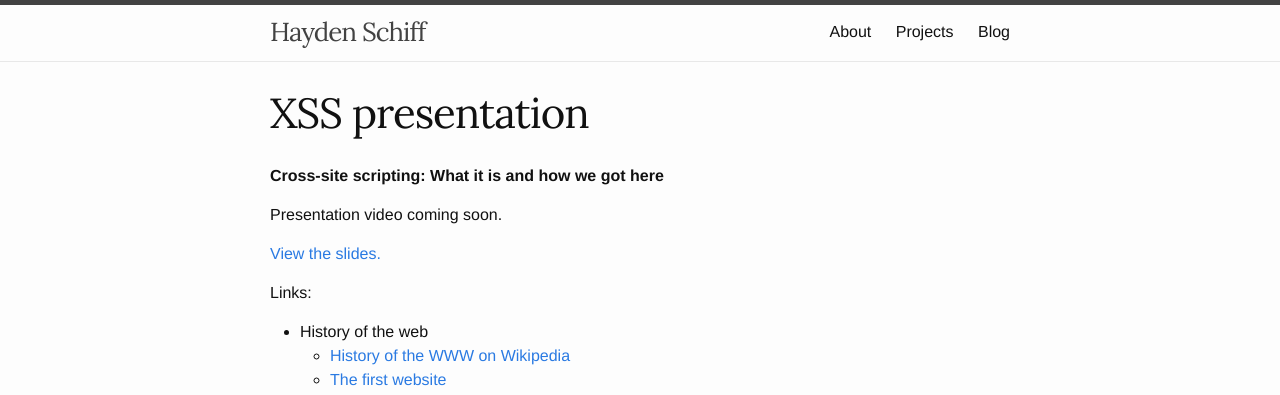
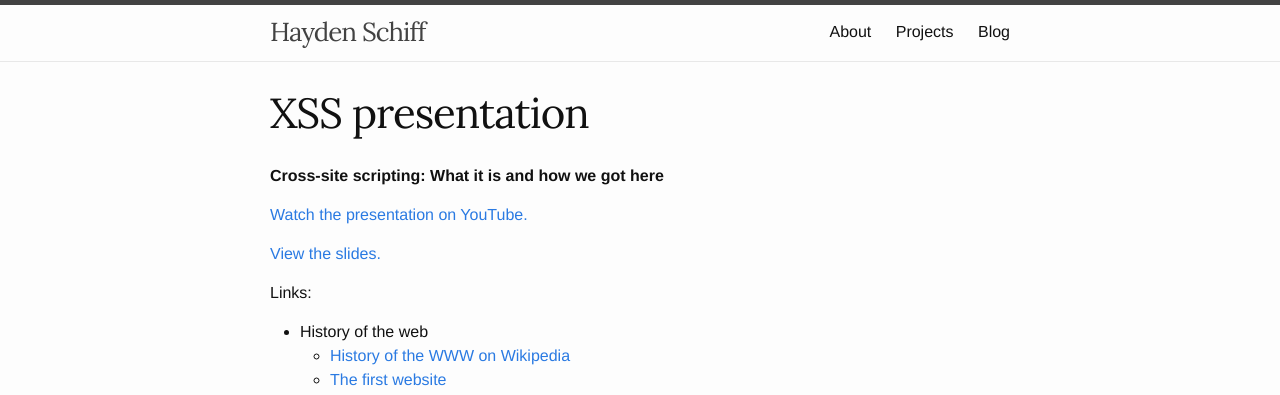
Before and after one commit to oxguy3/schiff.io, a Jekyll site: the page built from talks/xss/index.md, in a window 1280 px wide. Shown: the top 395 px of the page. Built offline with Jekyll 4.4.1, drawn with Linux system fonts in a browser that asks for light colours.

Commit message:
+video for xss talk

```diff
--- a/talks/xss/index.md
+++ b/talks/xss/index.md
@@ -4,7 +4,7 @@ title: "XSS presentation"
 
 **Cross-site scripting: What it is and how we got here**
 
-Presentation video coming soon.
+[Watch the presentation on YouTube.](https://youtu.be/0N2djP0pkjw?t=31m40s)
 
 [View the slides.](https://docs.google.com/presentation/d/1qqFnLR2FjigGJbtTLUssP2DiVLTQh-pGawPf2bJ6lwI/edit?usp=sharing)
 
```
